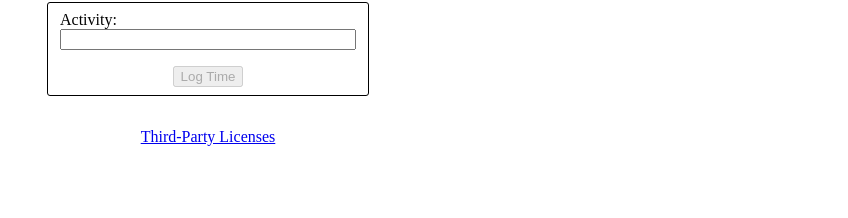
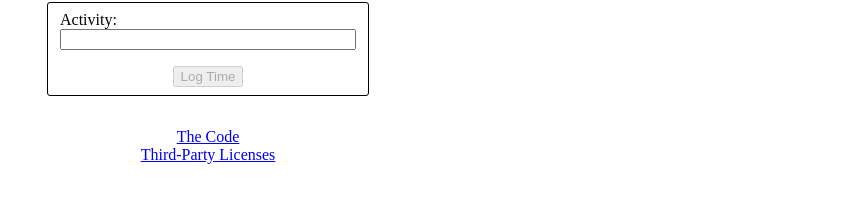
Before and after one commit to matthewnoel/time-log, a Svelte app: page / in a window 1280 px wide. Shown: the part 78-296 px from the top of the page, without its empty margins (432-1280 px from the left). Built offline with nearby package versions, Linux system fonts and the light colour scheme; the HTML template or start-up script is replaced by a standard one.

Commit message:
Fix mistake

```diff
--- a/src/App.svelte
+++ b/src/App.svelte
@@ -141,7 +141,10 @@
         on:click={handleGoToInputClick}
     />
 {/if}
-<a href="https://raw.githubusercontent.com/matthewnoel/CO2T4/main/third-party-licenses.txt" target="_blank">Third-Party Licenses</a>
+<footer>
+    <a href="https://github.com/matthewnoel/time-tracker" target="_blank">The Code</a>
+    <a href="https://raw.githubusercontent.com/matthewnoel/time-tracker/main/third-party-licenses.txt" target="_blank">Third-Party Licenses</a>
+</footer>
 
 <style>
     h1, h2 {
@@ -177,6 +180,8 @@
     a {
         text-align: center;
         display: block;
+    }
+    footer {
         margin: 2rem 0 1rem 0;
     }
     .form-wrapper {
```
